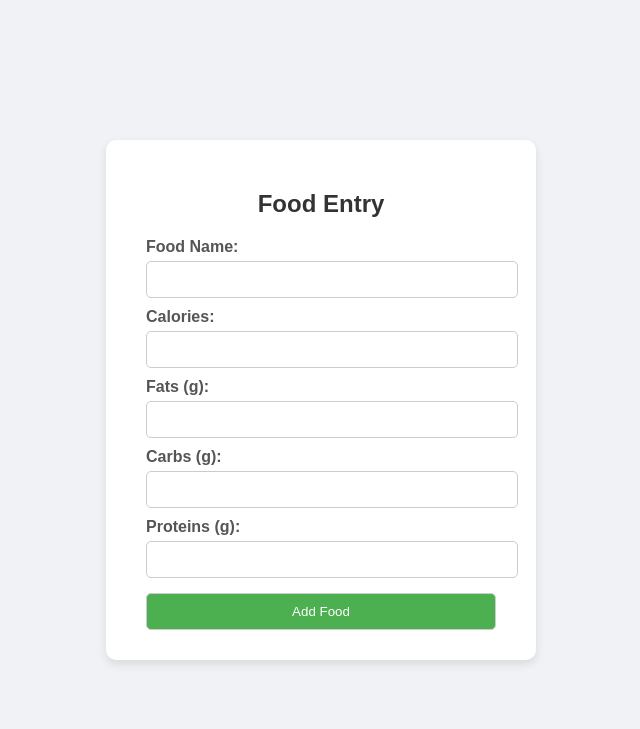
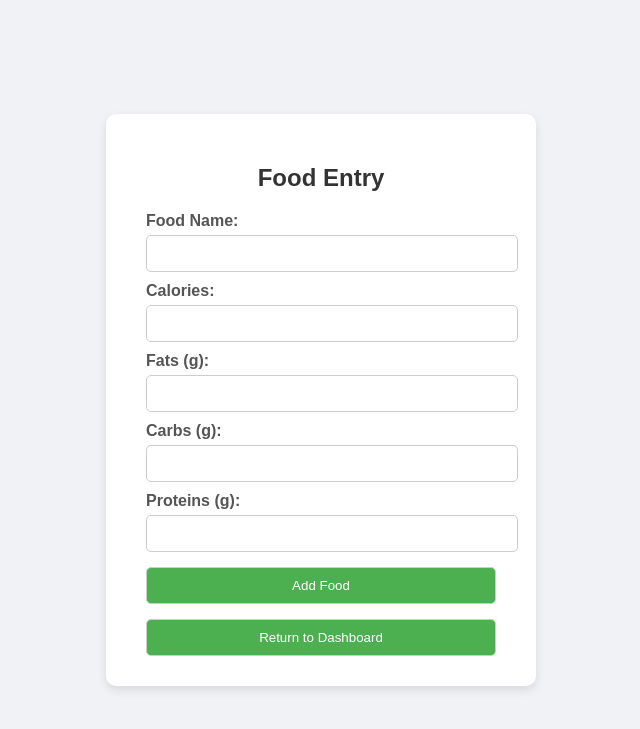
Before and after one commit to manasmaddi/CS2300-Project, a Flask app: page /add-food-entry in a window 1280 px wide. Shown: the top 729 px of the page, without its empty margins (319-959 px from the left). Run offline with Flask 3, Linux system fonts and the light colour scheme; the visitor is signed in with stand-in values (Sample User, id 1); parts of the project's set-up code (start-up, migrations or seed data) failed here and were passed over; some libraries are stand-ins or nearby versions.

Commit message:
gui changes

```diff
--- a/templates/caloricPlan.html
+++ b/templates/caloricPlan.html
@@ -35,7 +35,7 @@
         input[type="float"],
         input[type="range"],
         button {
-            width: 90%;
+            width: 100%;
             padding: 10px;
             margin: 8px 0;
             border-radius: 5px;
--- a/templates/foodEntry.html
+++ b/templates/foodEntry.html
@@ -85,6 +85,9 @@
             <button type="submit">Add Food</button>
         </form>
         {% endif %}
+        <a href="{{ url_for('dashboard') }}">
+            <button class="dashboard-btn">Return to Dashboard</button>
+        </a>
     </div>
 </body>
 </html>
--- a/templates/weightEntry.html
+++ b/templates/weightEntry.html
@@ -80,6 +80,9 @@
                 <button type="submit">Add</button>
             </form>
         {% endif %}
+        <a href="{{ url_for('dashboard') }}">
+            <button class="dashboard-btn">Return to Dashboard</button>
+        </a>
     </div>
 </body>
 </html>
```
